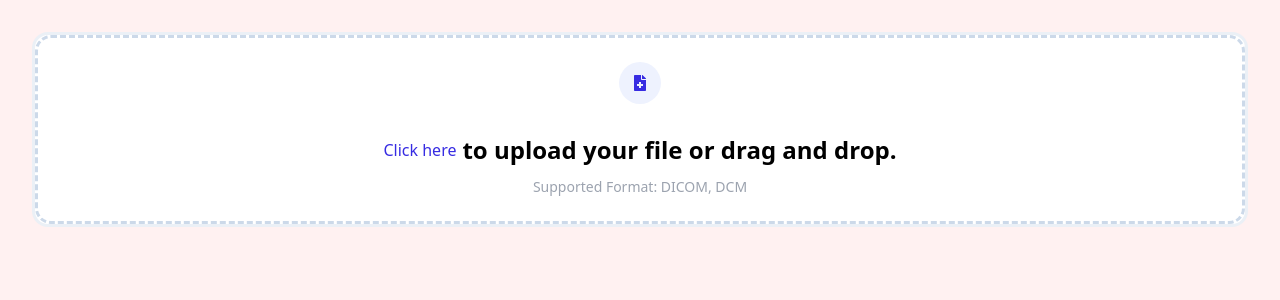
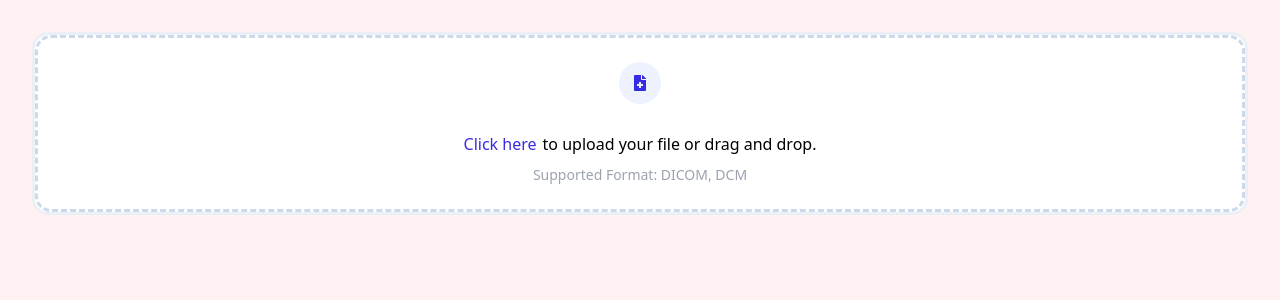
Before and after one commit to aslani-dev/Dicom-Viewer, a React (Vite) app: page / in a window 1280 px wide. Shown: the top 300 px of the page. Built offline with nearby package versions, Linux system fonts and the light colour scheme.

Commit message:
feat: add select file with drop

```diff
--- a/src/components/molecules/SelectFile.jsx
+++ b/src/components/molecules/SelectFile.jsx
@@ -10,12 +10,28 @@ function SelectFile() {
   const handleFileChange = (event) => {
     const files = event.target.files;
     //hold file in state
-    setFile(files);
+    setFile(files[0]);
     // dispatch to trigger upload
     dispatch(selectFile());
   };
+  const handleDrop = (e) => {
+    e.preventDefault();
+    const file = e.dataTransfer.files[0];
+    // Check if it's actually a valid file
+    if (file && /\.(dcm|dicom)$/i.test(file.name)) {
+      //hold file in state
+      setFile(file);
+      // dispatch to trigger upload
+      dispatch(selectFile());
+    }
+  };
 
-  return <SelectFileRenderer handleFileChange={handleFileChange} />;
+  return (
+    <SelectFileRenderer
+      handleFileChange={handleFileChange}
+      handleDrop={handleDrop}
+    />
+  );
 }
 
 export default SelectFile;
--- a/src/components/molecules/SelectFileRenderer.jsx
+++ b/src/components/molecules/SelectFileRenderer.jsx
@@ -5,14 +5,11 @@ import { buttonMode, textMode } from "../../Helper/constants";
 import Text from "../atoms/Text";
 import PropTypes from "prop-types";
 
-function SelectFileRenderer({ handleFileChange }) {
+function SelectFileRenderer({ handleFileChange, handleDrop }) {
   return (
     <div
       className="select-file "
-      onDrop={(e) => {
-        e.preventDefault();
-        console.log(e);
-      }}
+      onDrop={handleDrop}
       onDragOver={(e) => e.preventDefault()}
     >
       <div className="select-file-container">
@@ -29,7 +26,7 @@ function SelectFileRenderer({ handleFileChange }) {
             />
             Click here
           </Button>
-          <Text mode={textMode.title} element={"span"}>
+          <Text mode={textMode.paragraph} element={"span"}>
             to upload your file or drag and drop.
           </Text>
         </div>
@@ -42,6 +39,7 @@ function SelectFileRenderer({ handleFileChange }) {
 }
 SelectFileRenderer.propTypes = {
   handleFileChange: PropTypes.func,
+  handleDrop: PropTypes.func,
 };
 
 export default SelectFileRenderer;
```
